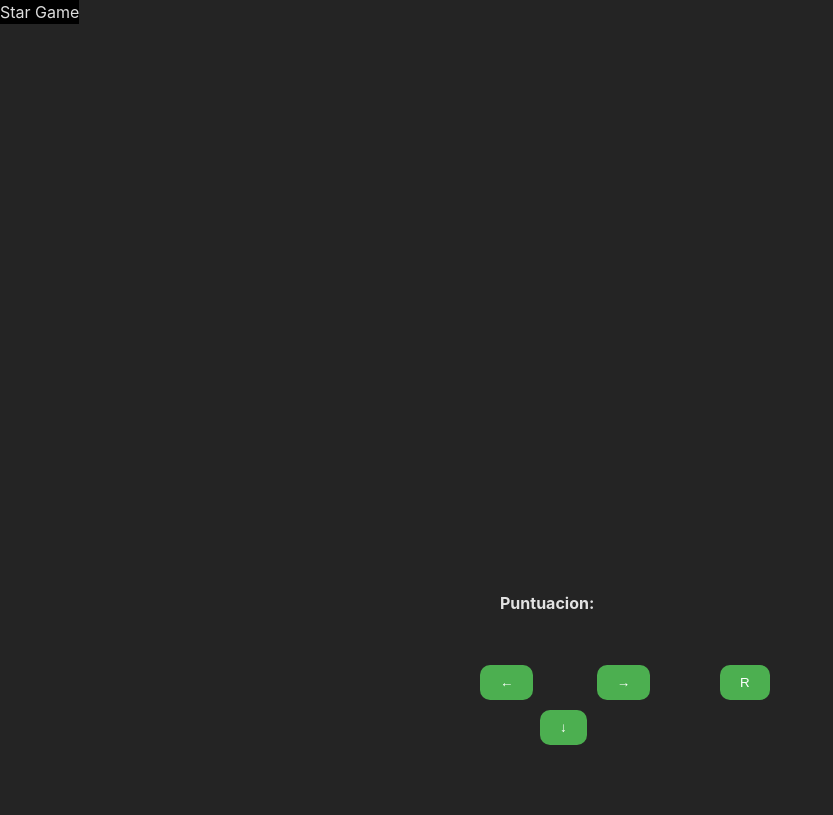
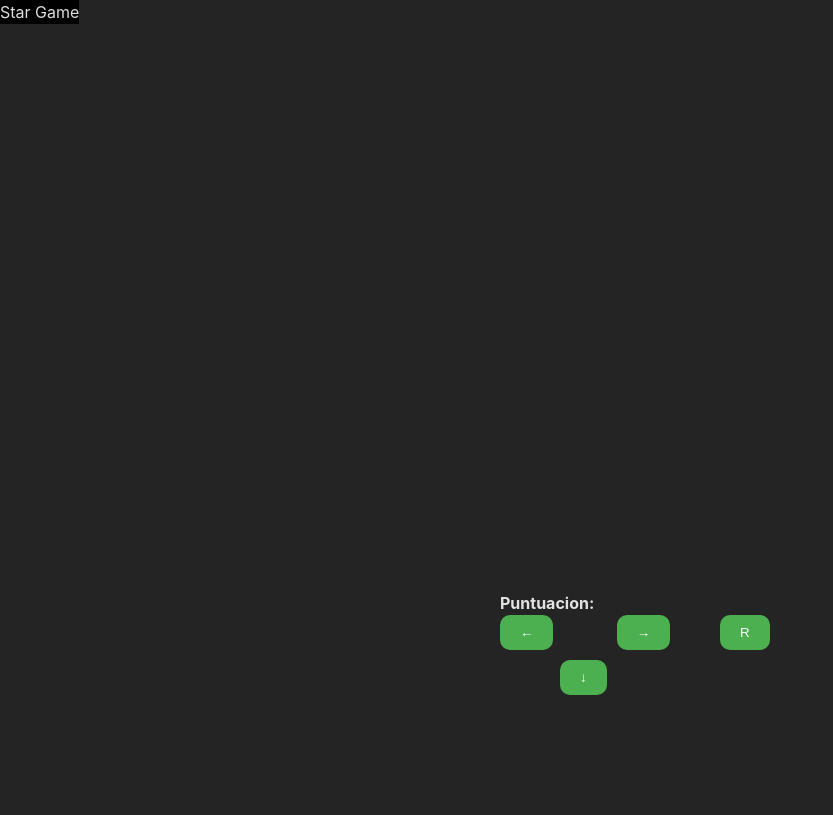
Before and after one commit to mtorres91/titris, a website built with Vite: page index.html in a window 1280 px wide. Shown: the whole page, without its empty margins (0-833 px from the left). Built offline with nearby package versions, Linux system fonts and the light colour scheme.

Commit message:
movil act

```diff
--- a/index.html
+++ b/index.html
@@ -11,8 +11,9 @@
 
     <canvas></canvas>
   </div>
+
+    <strong>Puntuacion:<span></span></strong>
     <section>Star Game</section>
-    <strong>Puntuacion:<span></span></strong>
     <head>
       <meta charset="UTF-8">
       <meta name="viewport" content="width=device-width, initial-scale=1.0">
@@ -55,23 +56,23 @@
           }
 
           .top-button {
-              top: 50px;
+              top: 0px;
               left: 220px;
           }
 
           .bottom-button {
-              bottom: 70px;
-              left: 40px;
+              bottom: 120px;
+              left: 60px;
           }
 
           .left-button {
-              top: 50px;
-              left: -20px;
+              top: 0px;
+              left: 0px;
           }
 
           .right-button {
-              top: 50px;
-              right: 50px;
+              top: 0px;
+              right: 30px;
           }
       </style>
   </head>
```
